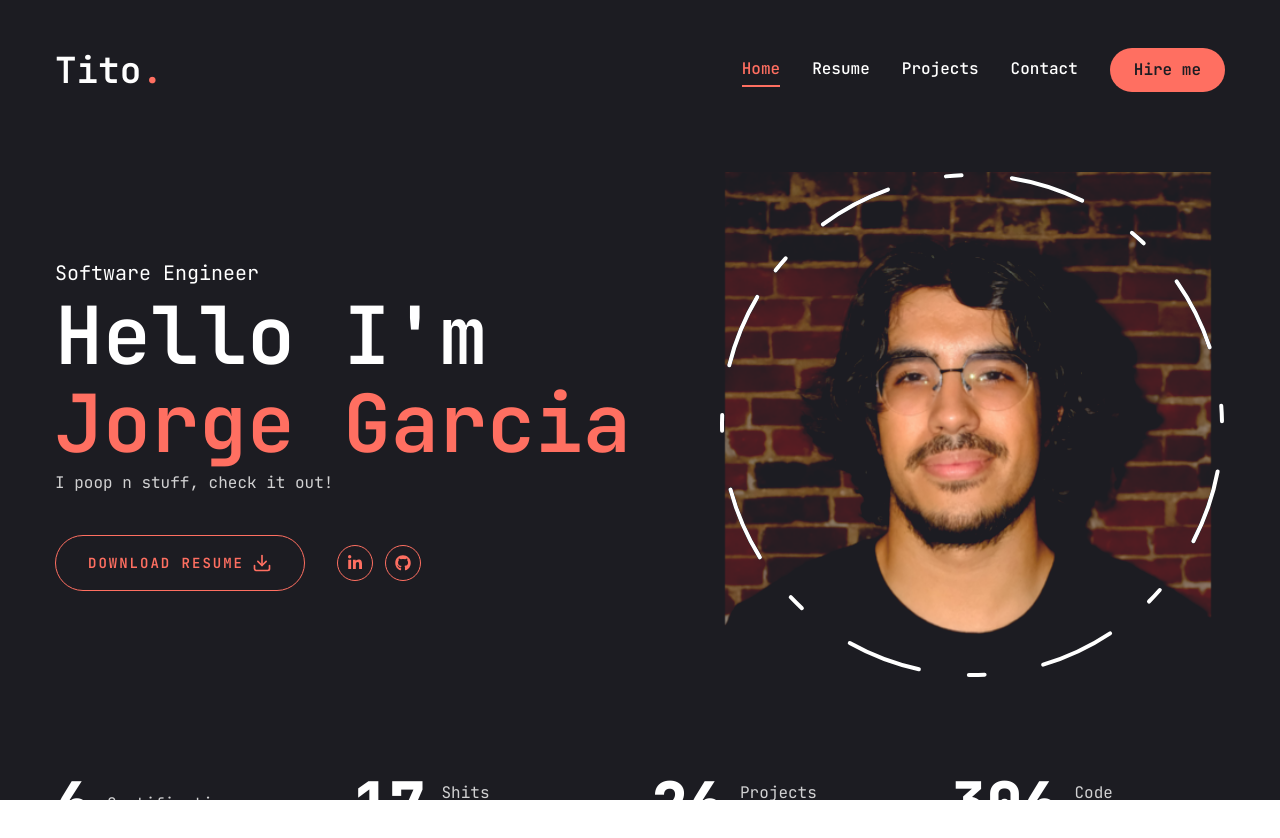
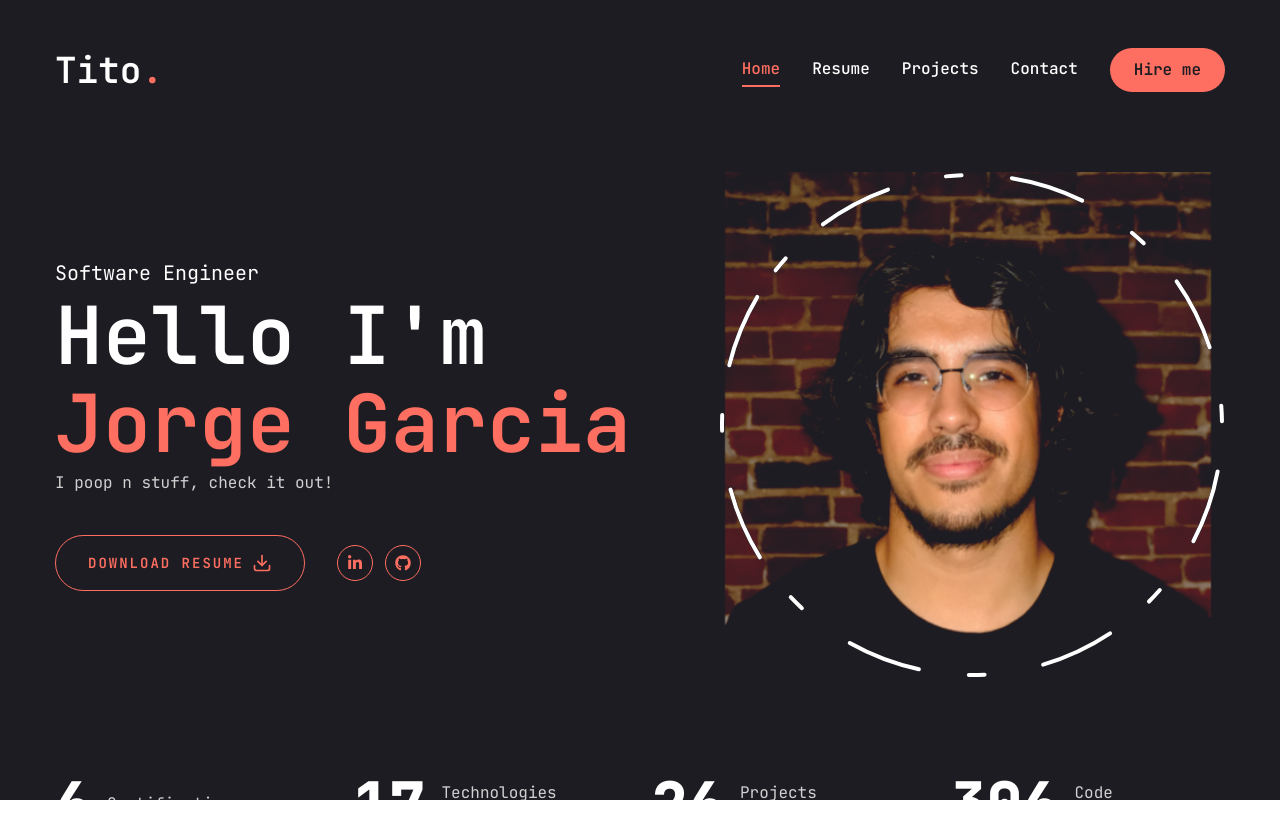
Before and after one commit to Poiixen/poiixen.github.io, a Next.js app: page / in a window 1280 px wide. Shown: the top 838 px of the page. Built offline with nearby package versions, Linux system fonts and the light colour scheme.

Commit message:
Update Stats.jsx

```diff
--- a/components/Stats.jsx
+++ b/components/Stats.jsx
@@ -9,7 +9,7 @@ const stats = [
   },
   {
     num: 17,
-    text: "Shits farted",
+    text: "Technologies Learned",
   },
   {
     num: 26,
```
